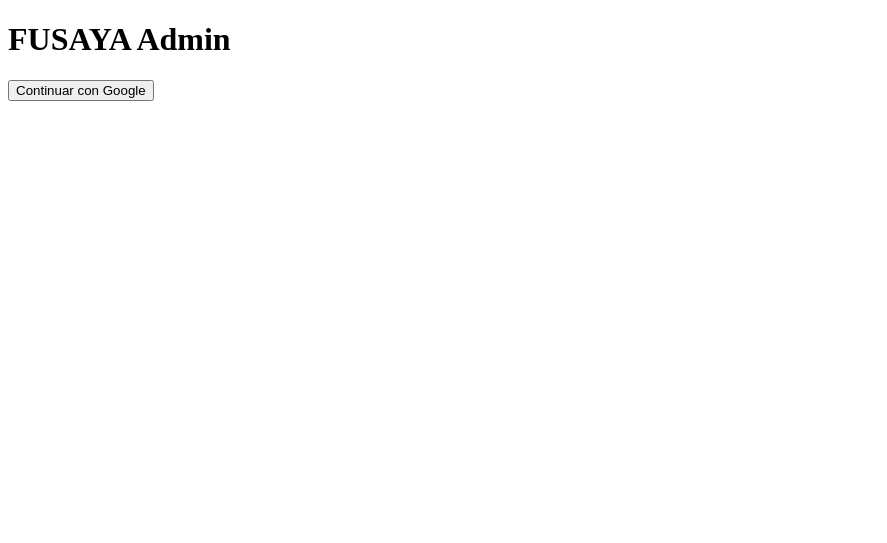
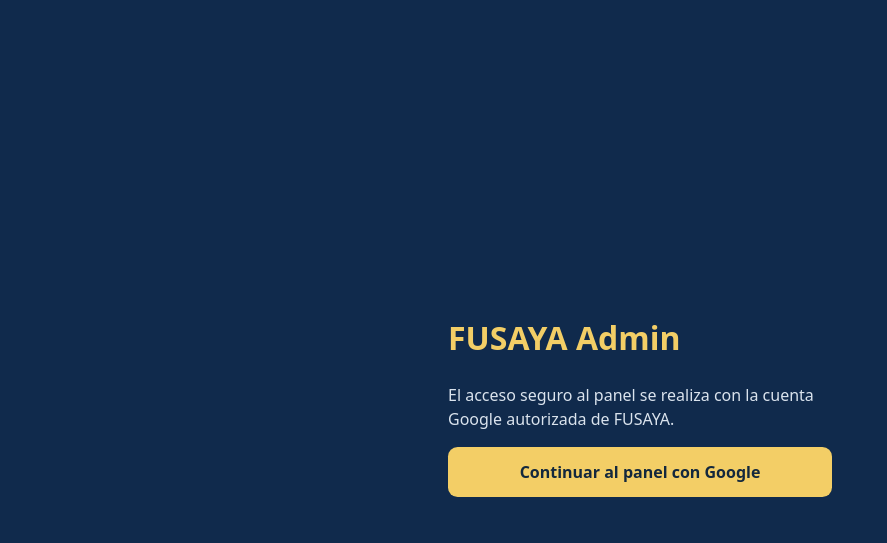
Before and after one commit to fusayatarifas/fusaya-admin-app, a plain HTML site: page panel.html in a window 1280 px wide. Shown: the whole page, without its empty margins (0-887 px from the left). Drawn offline with Linux system fonts and the light colour scheme.

Commit message:
Usar ingreso seguro del panel publicado

```diff
--- a/panel.html
+++ b/panel.html
@@ -1,5 +1,25 @@
 <!doctype html>
-<html lang="es"><head><meta charset="utf-8"><meta name="viewport" content="width=device-width,initial-scale=1"><meta name="referrer" content="no-referrer"><link rel="manifest" href="./manifest.webmanifest"><title>FUSAYA Admin</title></head><body>
-<main><h1>FUSAYA Admin</h1><button id="ingresar" type="button">Continuar con Google</button><p id="estado" role="status"></p></main>
-<script type="module" src="./panel.js"></script>
-</body></html>
+<html lang="es">
+<head>
+  <meta charset="utf-8">
+  <meta name="viewport" content="width=device-width, initial-scale=1">
+  <meta name="theme-color" content="#102a4c">
+  <link rel="manifest" href="./manifest.webmanifest">
+  <title>FUSAYA Admin · Ingreso</title>
+  <style>
+    * { box-sizing: border-box; }
+    body { margin: 0; min-height: 100dvh; display: grid; place-items: center; background: #102a4c; color: white; font: 1rem/1.5 system-ui; }
+    main { width: min(28rem, 100%); padding: 2rem; }
+    h1 { color: #f3ce66; }
+    p { color: #dae3ed; }
+    a { display: block; width: 100%; margin: .7rem 0; padding: .8rem 1rem; border-radius: .6rem; text-align: center; font: inherit; font-weight: 700; background: #f3ce66; color: #13283d; text-decoration: none; }
+  </style>
+</head>
+<body>
+  <main>
+    <h1>FUSAYA Admin</h1>
+    <p>El acceso seguro al panel se realiza con la cuenta Google autorizada de FUSAYA.</p>
+    <a href="https://script.google.com/macros/s/AKfycbySVKEV9v0jUR04OfkmzHX9dkNHvMMvGExC9E-1wODshGTAV45d6J0eip91NLJ0ntE_/exec">Continuar al panel con Google</a>
+  </main>
+</body>
+</html>
```
